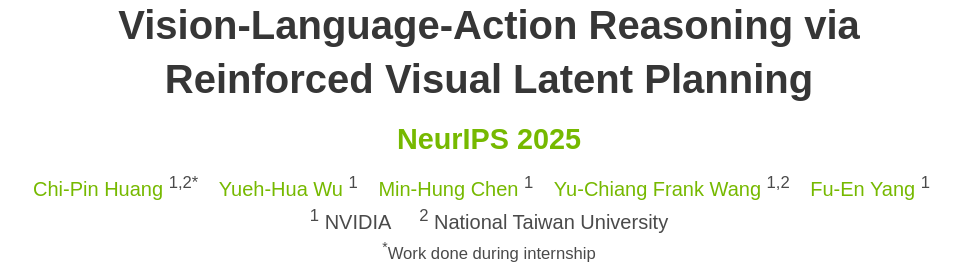
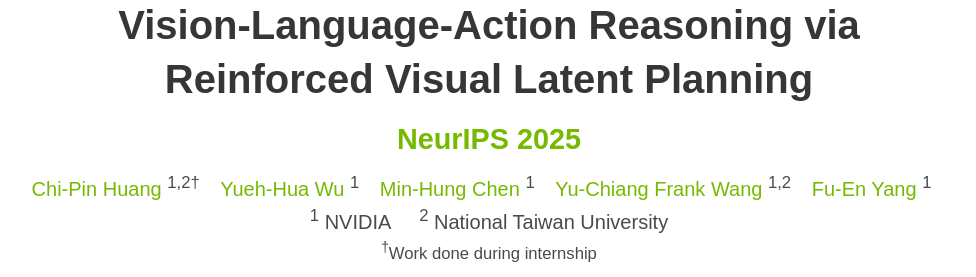
Before and after one commit to jasper0314-huang/thinkact-vla, a plain HTML site: page index.html in a window 1280 px wide. Shown: the part 117-394 px from the top of the page, without its empty margins (151-1127 px from the left). Drawn offline with nearby package versions, Linux system fonts and the light colour scheme; some icons are missing; a web font is replaced by a local one.

Commit message:
Minor change

```diff
--- a/index.html
+++ b/index.html
@@ -88,7 +88,7 @@
               <!-- Paper authors -->
               <span class="author-block" style="margin-right: 15px;">
                 <a href="https://jasper0314-huang.github.io/" target="_blank">Chi-Pin Huang</a>
-                <sup>1,2*</sup>
+                <sup>1,2†</sup>
               </span>
 
               <span class="author-block" style="margin-right: 15px;">
@@ -122,7 +122,7 @@
                 National Taiwan University
                 <br>
                 <span class="eql-cntrb">
-                  <sup>*</sup>Work done during internship
+                  <sup>†</sup>Work done during internship
                   <br>
                 </span>
                 <!-- <br> -->
```
